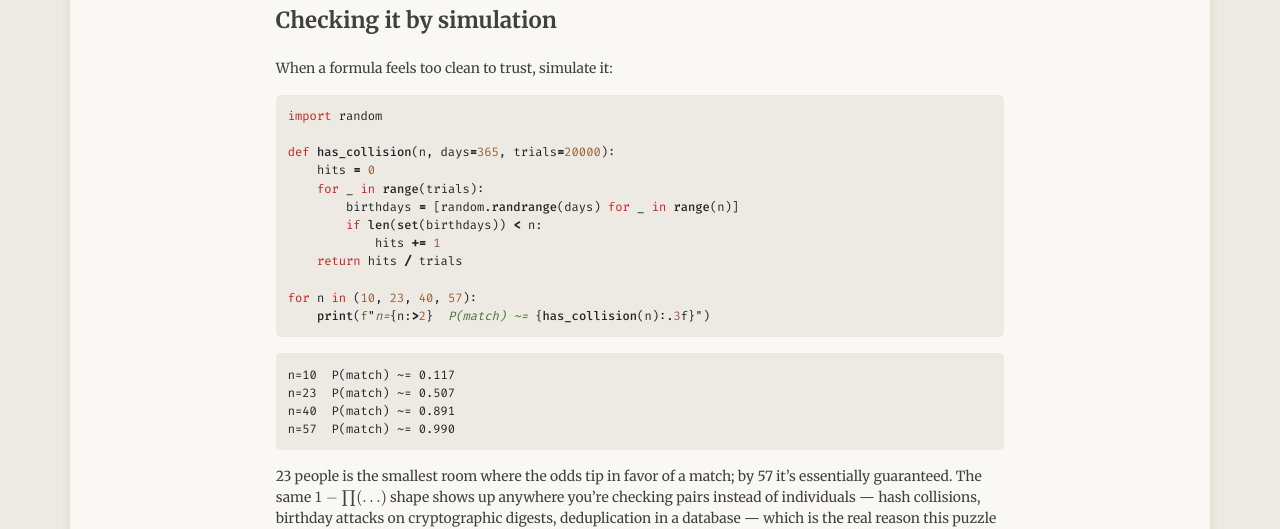
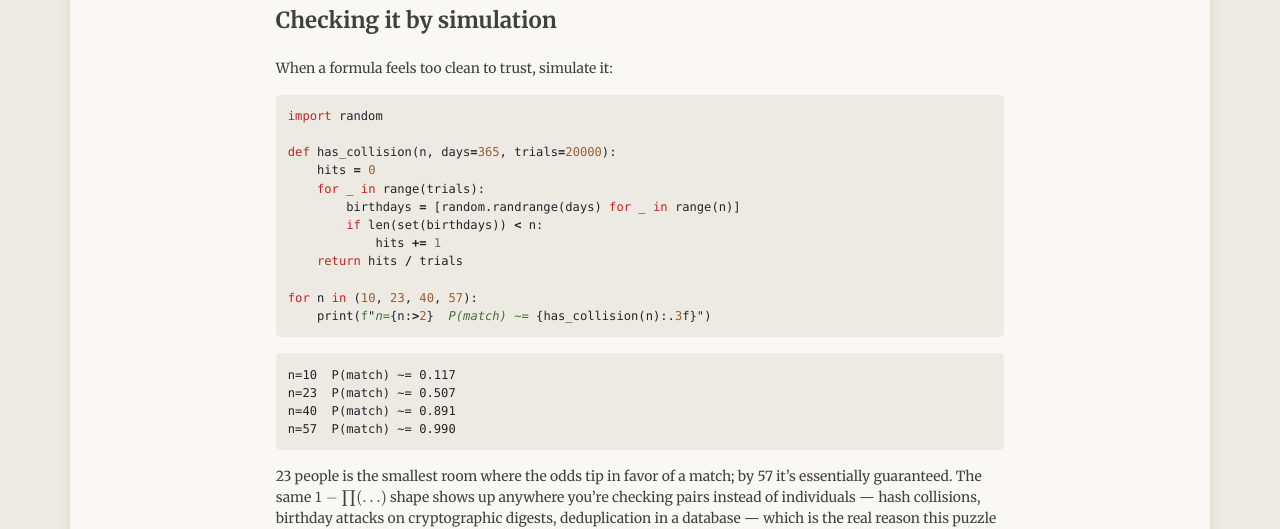
Before and after one commit to 0kham/0kham.github.io, a Jekyll site: the page built from _posts/2026-08-10-the-birthday-paradox.md, in a window 1280 px wide. Shown: the part 1135-1664 px from the top of the page. Built offline with Jekyll 4.4.1, drawn with Linux system fonts in a browser that asks for light colours; some web fonts are replaced.

Commit message:
design: swap Fira Code for PT Mono in code blocks
Fira Code is a modern IDE monospace (ligatures, geometric, technical)
sitting inside a page built around a vintage-print identity: drop
caps, small-caps headers, warm parchment background -- a real
mismatch, not just genericness. PT Mono is the monospace sibling of
PT Serif, already used for headings/drop-cap, so this ties the type
system together (display serif + matching mono) instead of gluing
together unrelated fonts.

Note: PT Mono only ships a single 400 weight on Google Fonts, so the
existing bold/500 rules in _syntax-highlighting.scss (operators,
function/class names, some comment variants) now render via the
browser's synthesized faux-bold rather than a true bold face.

Co-Authored-By: Claude Sonnet 5 <noreply@anthropic.com>

```diff
--- a/_includes/head.html
+++ b/_includes/head.html
@@ -19,7 +19,7 @@
       <link href="/favicon.png" rel="icon">
       <link rel="stylesheet" href="//brick.a.ssl.fastly.net/PT+Serif:400,400i,700,700i:f">
       <link href="https://fonts.googleapis.com/css?family=Merriweather:400,400i,700" rel="stylesheet">
-      <link href="https://fonts.googleapis.com/css2?family=Fira+Code:wght@400;500&display=swap" rel="stylesheet">
+      <link href="https://fonts.googleapis.com/css2?family=PT+Mono&display=swap" rel="stylesheet">
       <link rel="stylesheet" href="https://stackpath.bootstrapcdn.com/bootstrap/4.3.1/css/bootstrap.min.css" integrity="sha384-ggOyR0iXCbMQv3Xipma34MD+dH/1fQ784/j6cY/iJTQUOhcWr7x9JvoRxT2MZw1T" crossorigin="anonymous">
       <link rel="stylesheet" href="{{ "/css/main.css" | prepend: site.baseurl }}">
 
--- a/css/main.scss
+++ b/css/main.scss
@@ -10,7 +10,7 @@ $base-font-size:   10.4pt;
 $small-font-size:  $base-font-size * 0.875;
 $base-line-height: 1.5;
 
-$mono-font-family:  'Fira Code', Menlo, Monaco, Inconsolata, monospace;
+$mono-font-family:  'PT Mono', Menlo, Monaco, Inconsolata, monospace;
 
 :root {
   --color-text: #404040;
```
